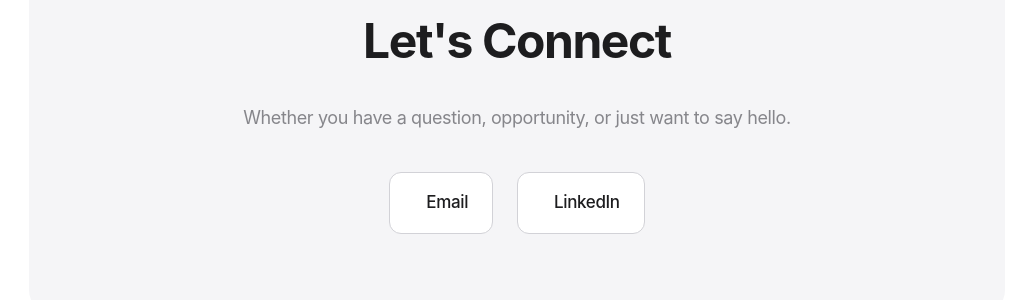
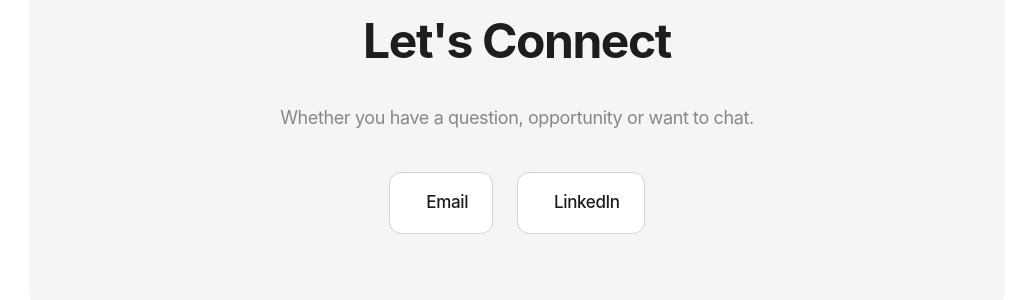
Before and after one commit to brianrojrc/brianrojrc.github.io, a Jekyll site: the page built from contact.md, in a window 1280 px wide. Shown: the part 531-831 px from the top of the page, without its empty margins (123-1157 px from the left). Built offline with Jekyll 4.4.1, drawn with Linux system fonts in a browser that asks for light colours.

Commit message:
Update contact.md

```diff
--- a/contact.md
+++ b/contact.md
@@ -12,7 +12,7 @@
 <section class="fade-in">
     <div style="background: var(--bg-secondary); border-radius: 24px; padding: 80px 40px; text-align: center; margin: 80px 0;">
         <h2>Let's Connect</h2>
-        <p style="font-size: 18px; color: var(--text-secondary); margin-bottom: 40px;">Whether you have a question, opportunity, or just want to say hello.</p>
+        <p style="font-size: 18px; color: var(--text-secondary); margin-bottom: 40px;">Whether you have a question, opportunity or want to chat.</p>
         <div style="display: flex; justify-content: center; gap: 24px; flex-wrap: wrap;">
             <a href="mailto:brianroj@pm.me" style="display: flex; align-items: center; gap: 12px; padding: 16px 24px; background: var(--bg); border: 1px solid var(--border); border-radius: 12px; text-decoration: none; color: var(--text-primary); font-weight: 500;">
                 <span></span>
```
